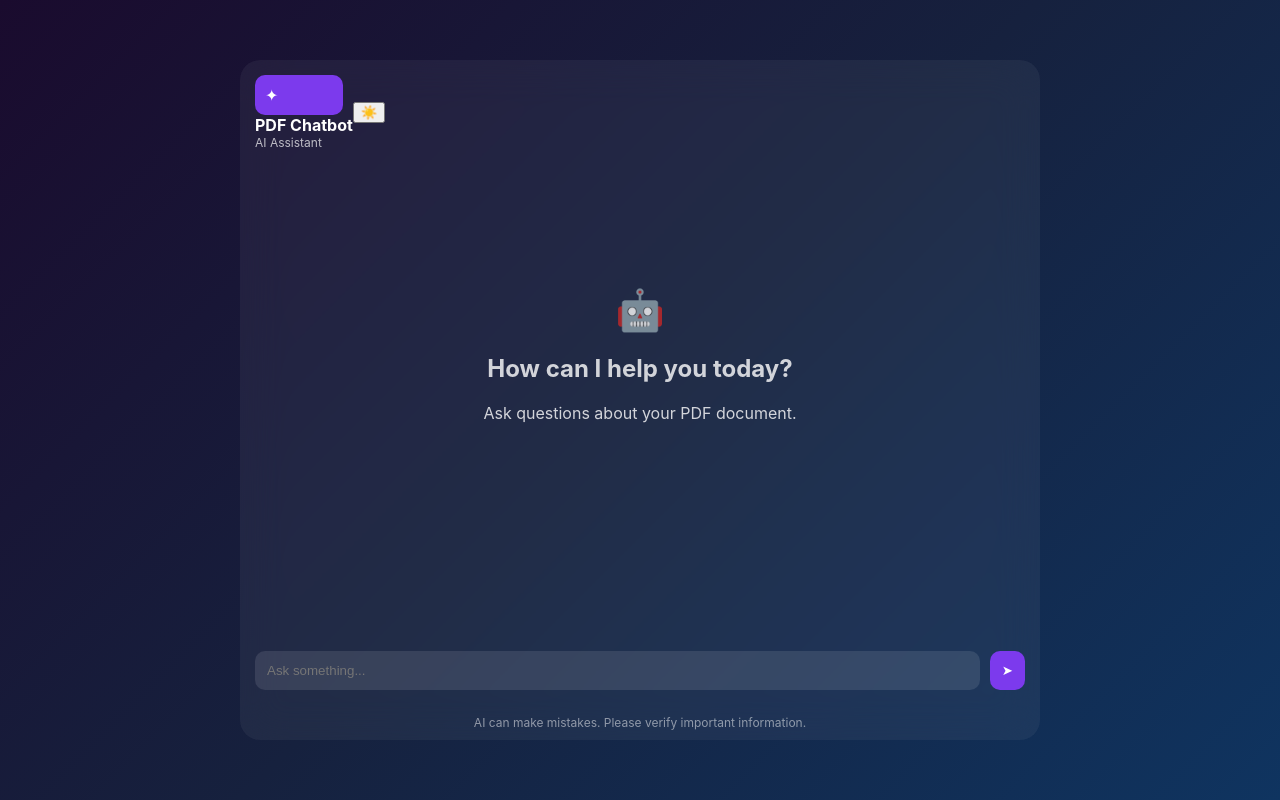
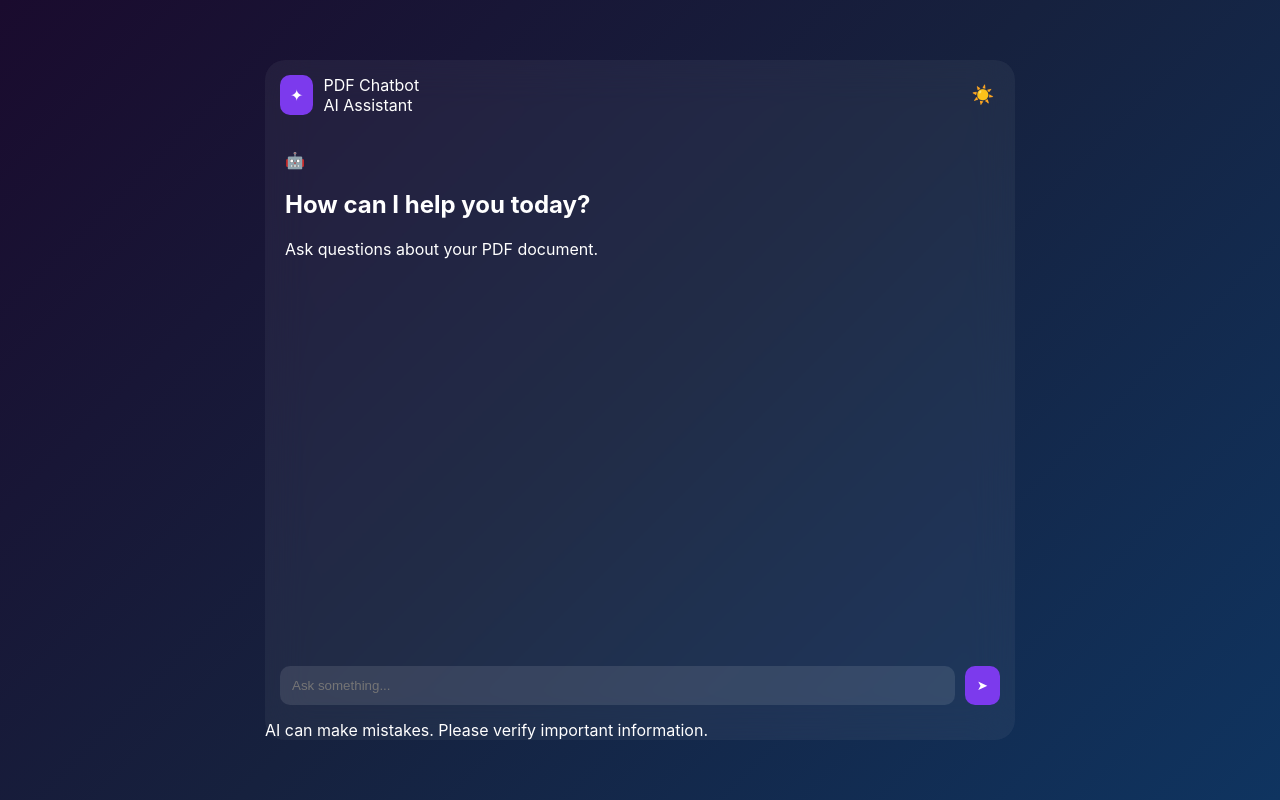
Before and after one commit to nirmal2342/pdf-rag-chatbot, a React (Create React App) app in the folder frontend/: page / in a window 1280 px wide. Built offline with nearby package versions, Linux system fonts and the light colour scheme.

Commit message:
updating interaction

```diff
--- a/frontend/src/App.css
+++ b/frontend/src/App.css
@@ -3,45 +3,64 @@ body {
   font-family: Inter, sans-serif;
 }
 
+/* Themes */
+
+.app.dark {
+  background: linear-gradient(135deg,#1a0b2e,#16213e,#0f3460);
+}
+
+.app.light {
+  background: linear-gradient(135deg,#f5f7fa,#c3cfe2);
+}
+
 .app {
-
   height: 100vh;
-
-  background: linear-gradient(
-    135deg,
-    #1a0b2e,
-    #16213e,
-    #0f3460
-  );
-
   display: flex;
   justify-content: center;
   align-items: center;
 }
 
+/* Card */
+
 .chat-card {
 
-  width: 800px;
+  width: 750px;
   height: 85vh;
 
-  background: rgba(255,255,255,0.05);
+  border-radius: 20px;
 
   backdrop-filter: blur(20px);
-
-  border-radius: 20px;
 
   display: flex;
   flex-direction: column;
 
+}
+
+.dark .chat-card {
+  background: rgba(255,255,255,0.05);
   color: white;
 }
+
+.light .chat-card {
+  background: white;
+  color: black;
+}
+
+/* Header */
 
 .header {
 
   display: flex;
+  justify-content: space-between;
   align-items: center;
 
   padding: 15px;
+
+}
+
+.header-left {
+  display: flex;
+  align-items: center;
 }
 
 .logo {
@@ -55,72 +74,78 @@ body {
   margin-right: 10px;
 }
 
-.title {
+.theme-btn {
 
-  font-weight: bold;
+  border: none;
+
+  background: transparent;
+
+  cursor: pointer;
+
+  font-size: 18px;
 }
 
-.subtitle {
-
-  font-size: 12px;
-  opacity: 0.7;
-}
-
-.spacer {
-  flex: 1;
-}
-
-.theme-btn {
-  cursor: pointer;
-}
+/* Body */
 
 .body {
 
   flex: 1;
 
+  overflow-y: auto;
+
   padding: 20px;
-
-  overflow-y: auto;
 }
 
-.welcome {
+/* Messages */
 
-  text-align: center;
+.message-row {
 
-  margin-top: 100px;
+  display: flex;
 
-  opacity: 0.8;
+  margin-bottom: 15px;
 }
 
-.bot-icon {
+.message-row.user {
 
-  font-size: 40px;
-
-  margin-bottom: 10px;
+  justify-content: flex-end;
 }
 
-.msg {
+.message-row.bot {
 
-  margin: 10px 0;
-
-  padding: 12px;
-
-  border-radius: 10px;
-
-  max-width: 70%;
+  justify-content: flex-start;
 }
 
-.msg.user {
+/* Bubbles */
 
-  background: #7c3aed;
+.bubble {
 
-  margin-left: auto;
+  padding: 12px 16px;
+
+  border-radius: 14px;
+
+  max-width: 60%;
+
+  line-height: 1.5;
 }
 
-.msg.bot {
+.bubble.user {
+
+  background: linear-gradient(135deg,#7c3aed,#9333ea);
+
+  color: white;
+}
+
+.dark .bubble.bot {
 
   background: rgba(255,255,255,0.1);
 }
+
+.light .bubble.bot {
+
+  background: #f1f1f1;
+}
+
+/* Input */
 
 .input-area {
 
@@ -140,11 +165,18 @@ body {
   border: none;
 
   outline: none;
+}
 
+.dark .input-area input {
   background: rgba(255,255,255,0.1);
-
   color: white;
 }
+
+.light .input-area input {
+  background: #f1f1f1;
+}
+
+/* Button */
 
 .input-area button {
 
@@ -154,22 +186,49 @@ body {
 
   border: none;
 
+  color: white;
+
   padding: 12px;
 
   border-radius: 10px;
 
-  color: white;
-
   cursor: pointer;
 }
 
-.footer {
+/* Typing indicator */
 
-  text-align: center;
+.typing span {
 
-  font-size: 12px;
+  width: 8px;
+  height: 8px;
 
-  opacity: 0.5;
+  margin: 0 2px;
 
-  padding: 10px;
+  background: gray;
+
+  border-radius: 50%;
+
+  display: inline-block;
+
+  animation: bounce 1.4s infinite;
 }
+
+.typing span:nth-child(2) {
+  animation-delay: .2s;
+}
+
+.typing span:nth-child(3) {
+  animation-delay: .4s;
+}
+
+@keyframes bounce {
+
+  0%,80%,100% {
+    transform: scale(0);
+  }
+
+  40% {
+    transform: scale(1);
+  }
+
+}
```
